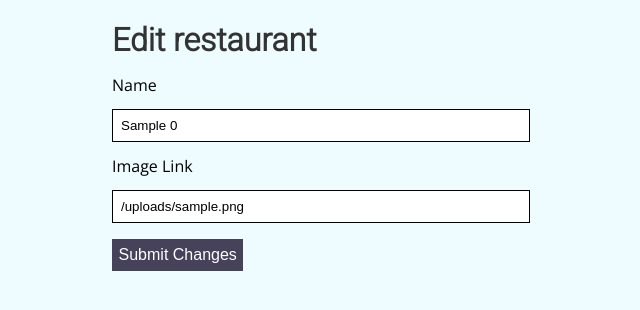
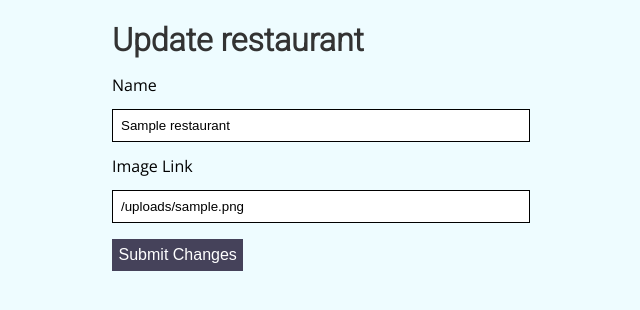
Before and after one commit to hpaterson97/restaurant_api_UI, a Node server app: template views/updaterestaurant.handlebars in a window 1280 px wide. Shown: the top 310 px of the page, without its empty margins (16-656 px from the left). Run offline with Node 20, Linux system fonts and the light colour scheme; the template is opened without the code that fills it: most values are stand-ins (such as "Sample title", 1, 10 or a date in 2020); some libraries are stand-ins or nearby versions.

Commit message:
more spaghetti

```diff
--- a/config.js
+++ b/config.js
@@ -1,7 +1,7 @@
 const config = {
     url: {
-        restaurants: 'http://localhost:3002/api',
-        menus: 'http://localhost:3002/api/restaurants'
+        restaurants: 'http://localhost:3002/api/restaurants',
+        menus: 'http://localhost:3002/api'
     }
 };
 
--- a/public/js/index.js
+++ b/public/js/index.js
@@ -18,7 +18,6 @@ async function deleteMenu(btn) {
 
 async function updateRestaurant(event) {
 
-    event.preventDefault();
     const form = event.target;
 
     const data = {
@@ -43,7 +42,6 @@ async function updateRestaurant(event) {
 };
 async function updateMenu(event) {
 
-    event.preventDefault();
     const form = event.target;
 
     const data = {
--- a/server.js
+++ b/server.js
@@ -2,7 +2,7 @@ const express = require('express');
 const app = express();
 const port = 8001;
 const restaurantRoutes = require('./routes/web/restaurants');
-//const menuRoutes = require('./routes/web/menus');
+const menuRoutes = require('./routes/web/menus');
 const handlebars = require('./handlebars');
 
 // set-up view "engine" - res.render
@@ -17,7 +17,7 @@ app.use(express.urlencoded({ extended: true }));
 
 // use restaurant routes
 app.use('/', restaurantRoutes);
-//app.use('/menus', menuRoutes);
+app.use('/', menuRoutes);
 
 // serve an index page
 app.get('/', (req, res) => {
--- a/views/deletemenu.handlebars
+++ b/views/deletemenu.handlebars
@@ -1,10 +1,10 @@
 do you want to delete menu?
 
 <div class='restaurant'>
-  <h3>{{menu.0.name}}</h3>
-  <img src='{{menu.0.imagelink}}' alt='{{menu.0.name}}' />
+  <h3>{{menu.name}}</h3>
+  <img src='{{menu.imagelink}}' alt='{{menu.name}}' />
   <div class='promo-blocks__actions'>
-    <button type="button" data-id='{{menu.0.id}}' rest='{{restId}}' onClick= 'deleteMenu(this);'>
+    <button type="button" data-id='{{menu.id}}' rest='{{restId}}' onClick= 'deleteMenu(this);'>
       Yes
     </button>
     <a class='anchor--button' href='/restaurants/{{restId}}/menus' type='button'>
--- a/views/deleterestaurant.handlebars
+++ b/views/deleterestaurant.handlebars
@@ -2,10 +2,10 @@
 do you want to delete this restaurant?
 
 <div class='restaurant'>
-  <h3>{{restaurant.0.name}}</h3>
-  <img src='{{restaurant.0.imagelink}}' alt='{{restaurant.0.name}}' />
+  <h3>{{restaurant.name}}</h3>
+  <img src='{{restaurant.imagelink}}' alt='{{restaurant.name}}' />
   <div class='promo-blocks__actions'>
-    <button type="button" data-id='{{restaurant.0.id}}' onClick= 'deleteRestaurant(this);'>
+    <button type="button" data-id='{{restaurant.id}}' onClick= 'deleteRestaurant(this);'>
       Yes
     </button>
     <a class='anchor--button' href='/restaurants' type='button'>
--- a/views/updatemenu.handlebars
+++ b/views/updatemenu.handlebars
@@ -1,11 +1,11 @@
-<h1>Edit Menu</h1>
+<h1>Update Menu</h1>
 
 <form id="updateMenuForm">
-    <input type="hidden" name="menuId" value= "{{menu.0.id}}">
+    <input type="hidden" name="menuId" value= "{{menu.id}}">
     <input type="hidden" name="restId" value= "{{restId}}">
     <div>
         <label for="name">Name</label><br>
-        <input type="text" name="name" id="name" value= "{{menu.0.name}}" required>
+        <input type="text" name="name" id="name" value= "{{menu.name}}" required>
     </div>
     <button type="submit" class= "button--anchor">
       Submit Changes
--- a/views/updaterestaurant.handlebars
+++ b/views/updaterestaurant.handlebars
@@ -1,14 +1,14 @@
-<h1>Edit restaurant</h1>
+<h1>Update restaurant</h1>
 
 <form id="updateRestaurantForm">
-    <input type="hidden" name="restaurantId" value= "{{restaurant.0.id}}">
+    <input type="hidden" name="restaurantId" value= "{{restaurant.id}}">
     <div>
         <label for="name">Name</label><br>
-        <input type="text" name="name" id="name" value= "{{restaurant.0.name}}" required>
+        <input type="text" name="name" id="name" value= "{{restaurant.name}}" required>
     </div>
     <div>
         <label for="imagelink">Image Link</label><br>
-        <input type="text" name="imagelink" id="imagelink" value= "{{restaurant.0.imagelink}}" required>
+        <input type="text" name="imagelink" id="imagelink" value= "{{restaurant.imagelink}}" required>
     </div>
     <button type="submit" class= "button--anchor">
       Submit Changes
```
Also changed, not shown: routes/web/menus.js (added, +104 -0 lines), routes/web/restaurants.js (+6 -103 lines).
